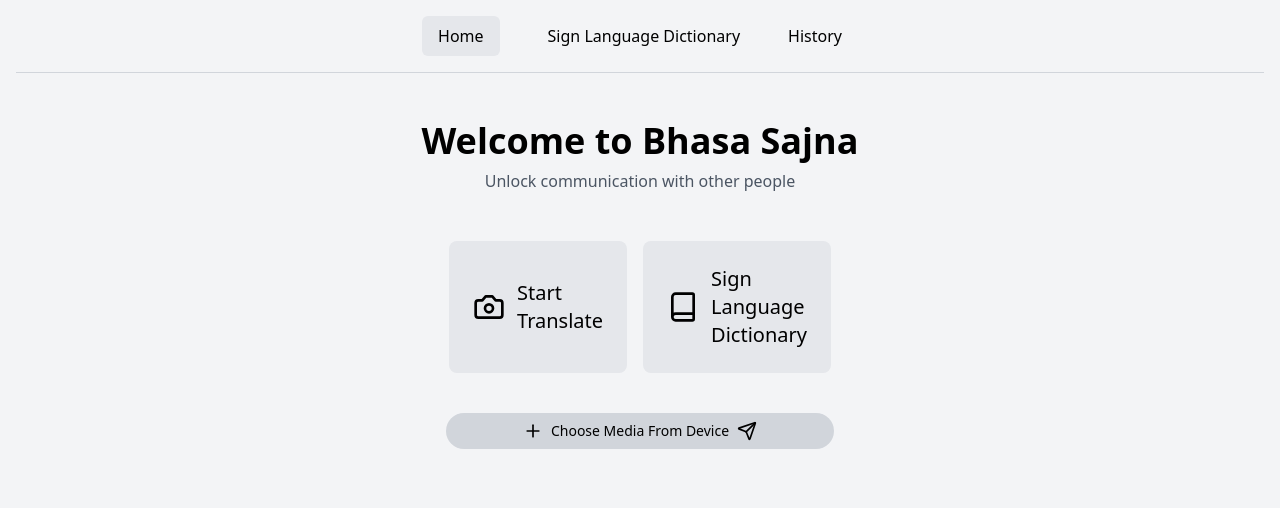
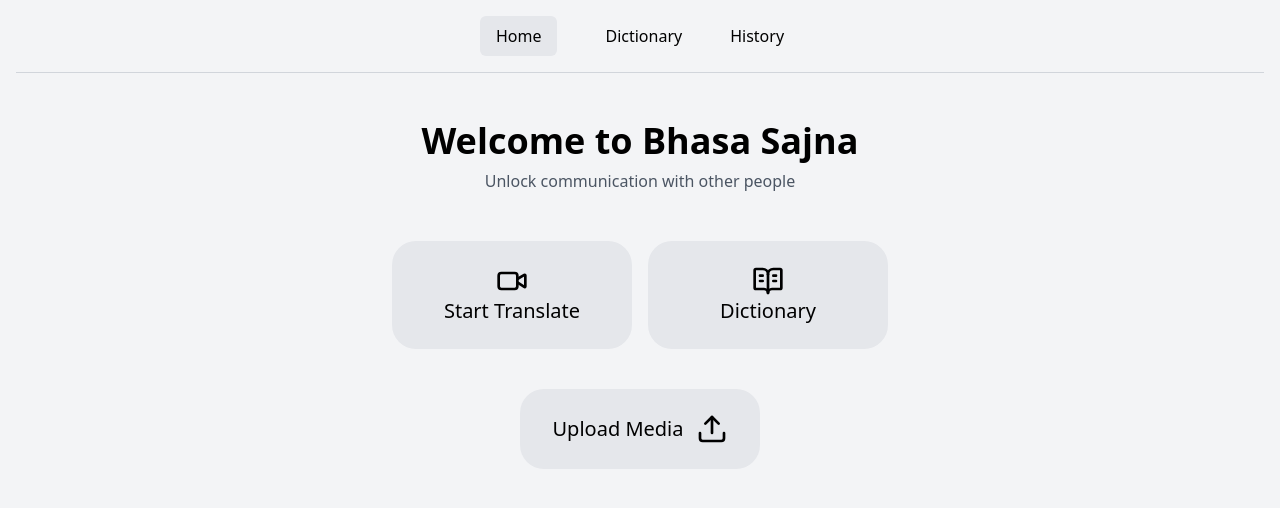
Before and after one commit to Danndifadila/Bhasa-Sanjna, a React app: page / in a window 1280 px wide. Shown: the top 508 px of the page. Built offline with nearby package versions, Linux system fonts and the light colour scheme.

Commit message:
Minor fix to homepage ui

```diff
--- a/src/components/MediaUploader.jsx
+++ b/src/components/MediaUploader.jsx
@@ -1,5 +1,5 @@
-import React from 'react';
-import { Plus, Send } from 'lucide-react';
+import React from "react";
+import { Upload } from "lucide-react";
 
 /**
  * Component for uploading media files
@@ -10,18 +10,17 @@ import { Plus, Send } from 'lucide-react';
 const MediaUploader = ({ onUpload }) => {
   const handleFileChange = (e) => {
     const file = e.target.files[0];
-    if (file && file.type === 'video/mp4') {
+    if (file && file.type === "video/mp4") {
       onUpload(file);
     }
   };
 
   return (
     <div className="w-full py-2 flex justify-center">
-      <label className="flex items-center justify-center bg-gray-300 rounded-full py-2 px-4 cursor-pointer text-sm w-97">
-
-        <Plus className="h-5 w-5 mr-2" />
-        <span>Choose Media From Device</span>
-        <Send className="h-5 w-5 ml-2" />
+      <label className="flex items-center justify-center bg-gray-200 rounded-3xl py-2 px-4 cursor-pointer text-sm h-20 w-60">
+        {/* <Plus className="h-5 w-5 mr-2" /> */}
+        <span className="text-xl font-medium">Upload Media</span>
+        <Upload className="h-8 w-8 ml-3" />
         <input
           type="file"
           accept="video/mp4"
--- a/src/components/Navbar.jsx
+++ b/src/components/Navbar.jsx
@@ -26,7 +26,7 @@ const Navbar = () => {
           to="/dictionary"
           className={`px-4 py-2 rounded-md ${isActive('/dictionary')}`}
         >
-          Sign Language Dictionary
+          Dictionary
         </Link>
         <Link
           to="/history"
--- a/src/pages/Home.jsx
+++ b/src/pages/Home.jsx
@@ -1,8 +1,8 @@
-import React, { useState } from 'react';
-import { useNavigate } from 'react-router-dom';
-import Navbar from '../components/Navbar';
-import MediaUploader from '../components/MediaUploader';
-import { Camera, Book } from 'lucide-react';
+import React, { useState } from "react";
+import { useNavigate } from "react-router-dom";
+import Navbar from "../components/Navbar";
+import MediaUploader from "../components/MediaUploader";
+import { Video, BookOpenText } from "lucide-react";
 
 /**
  * Home page component
@@ -16,7 +16,7 @@ const Home = () => {
     setMediaFile(file);
     // In a real app, you might process the file here
     // For now, we'll just navigate to translate page
-    navigate('/translate');
+    navigate("/translate");
   };
 
   return (
@@ -27,30 +27,31 @@ const Home = () => {
         <main className="py-8">
           <div className="text-center mb-12">
             <h1 className="text-4xl font-bold mb-2">Welcome to Bhasa Sajna</h1>
-            <p className="text-gray-600">Unlock communication with other people</p>
+            <p className="text-gray-600">
+              Unlock communication with other people
+            </p>
           </div>
 
           <div className="flex justify-center space-x-4 mb-8">
             <button
-              onClick={() => navigate('/translate')}
-              className="bg-gray-200 rounded-lg p-6 flex items-center"
-            >
-              <Camera className="h-8 w-8 mr-3" />
+              onClick={() => navigate("/translate")}
+              className="bg-gray-200 rounded-3xl p-6 min-w-60">
+              <Video className="h-8 w-8 items-center justify-center flex m-auto" />
               <div className="text-left">
-                <span className="block text-xl font-medium">Start</span>
-                <span className="block text-xl font-medium">Translate</span>
+                <span className="block text-xl font-medium text-center">
+                  Start Translate
+                </span>
               </div>
             </button>
 
             <button
-              onClick={() => navigate('/dictionary')}
-              className="bg-gray-200 rounded-lg p-6 flex items-center"
-            >
-              <Book className="h-8 w-8 mr-3" />
+              onClick={() => navigate("/dictionary")}
+              className="bg-gray-200 rounded-3xl p-6 min-w-60 ">
+              <BookOpenText className="h-8 w-8 flex justify-center m-auto" />
               <div className="text-left">
-                <span className="block text-xl font-medium">Sign</span>
-                <span className="block text-xl font-medium">Language</span>
-                <span className="block text-xl font-medium">Dictionary</span>
+                <span className="block text-xl font-medium text-center">
+                  Dictionary
+                </span>
               </div>
             </button>
           </div>
```
Also changed, not shown: webpack.config.js (+6 -7 lines).
